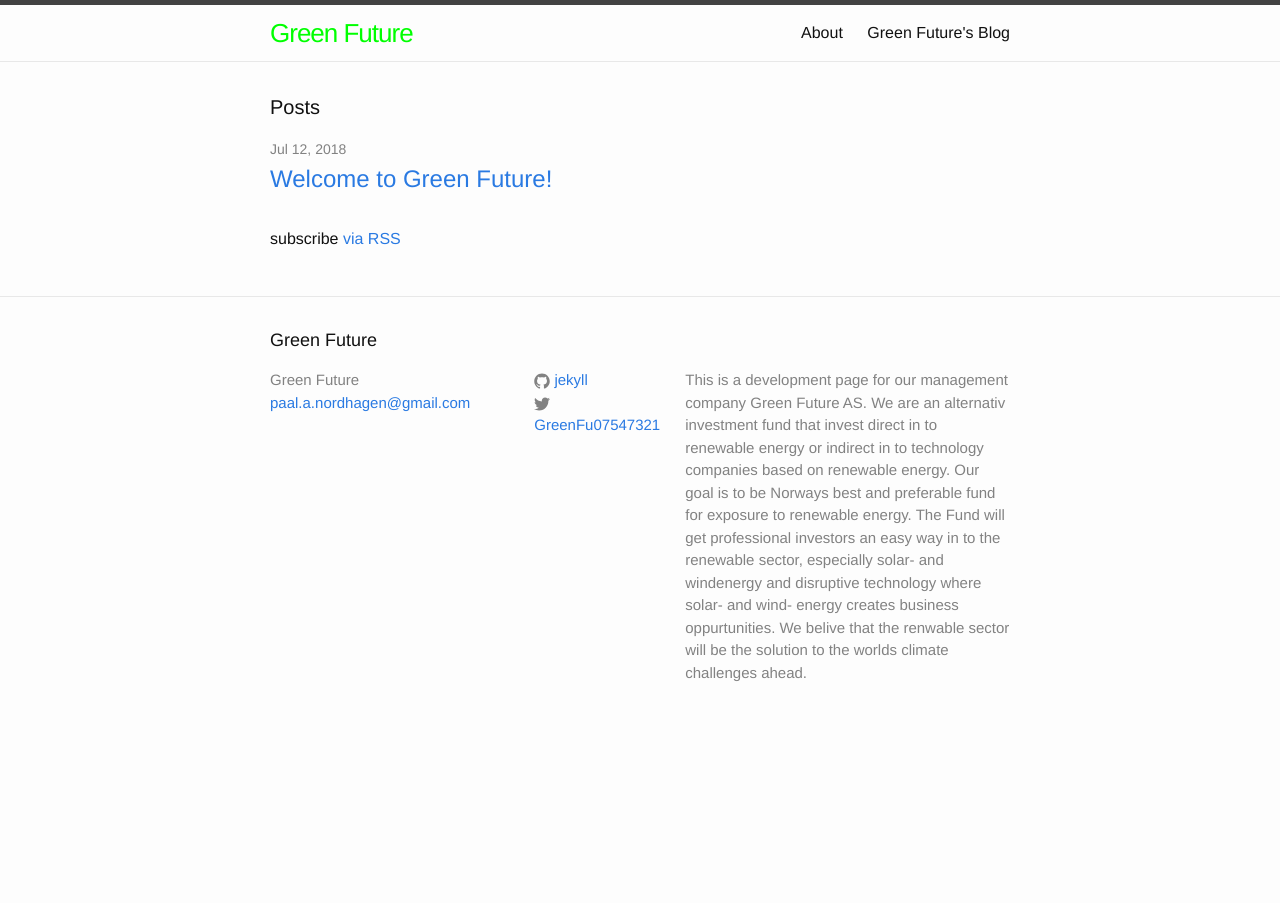
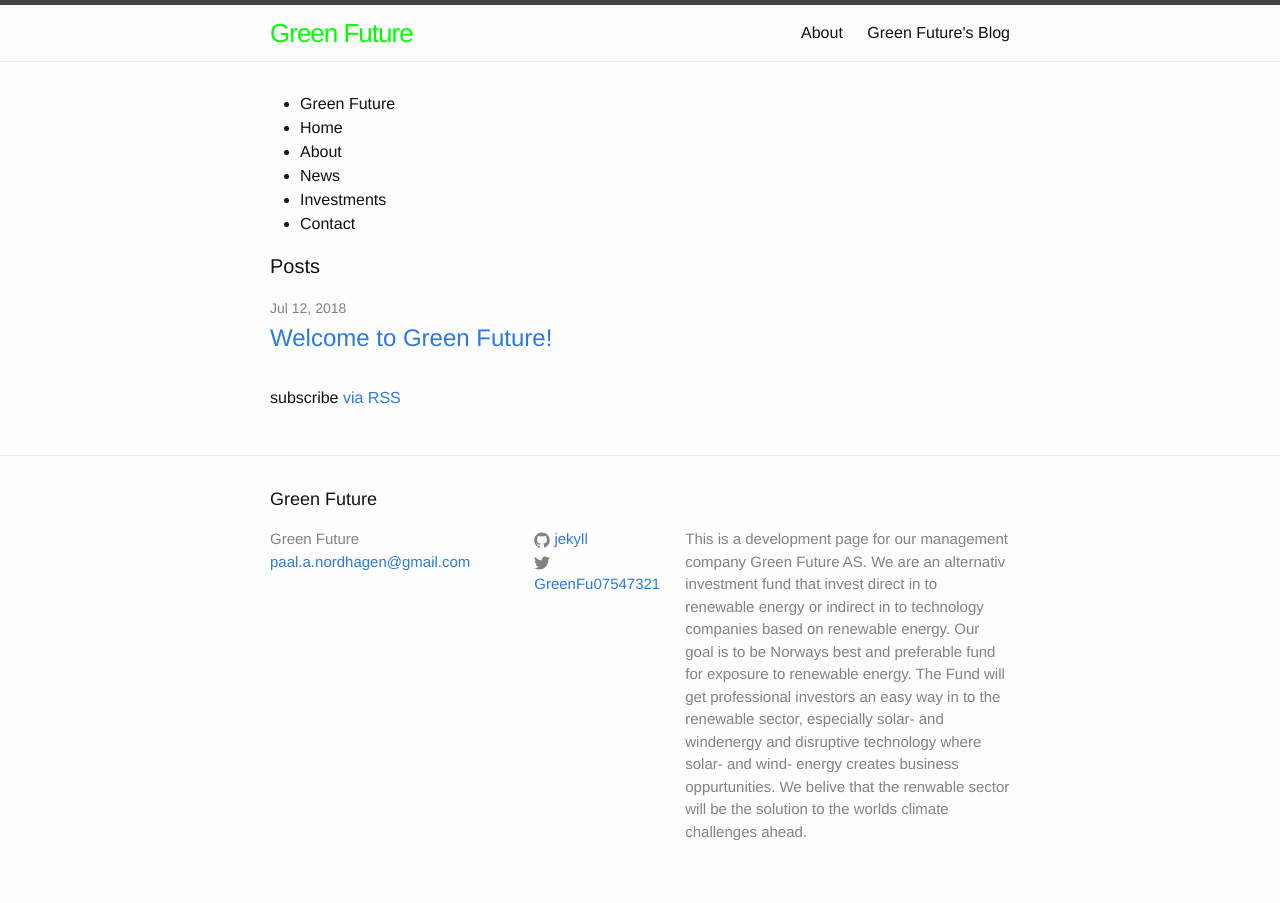
Before and after one commit to Paal-August/Paal-August.github.io, a Jekyll site: the page built from index.html, in a window 1280 px wide. Built offline with Jekyll 4.4.1, drawn with Linux system fonts in a browser that asks for light colours.

Commit message:
Update index.html

```diff
--- a/index.html
+++ b/index.html
@@ -1,6 +1,16 @@
 ---
 layout: default
 ---
+<div>
+  <ul>
+    <li>Green Future</li>
+    <li>Home</li>
+    <li>About</li>
+    <li>News</li>
+    <li>Investments</li>
+    <li>Contact</li>
+  </ul>
+</div>
 
 <div class="home">
 
```
